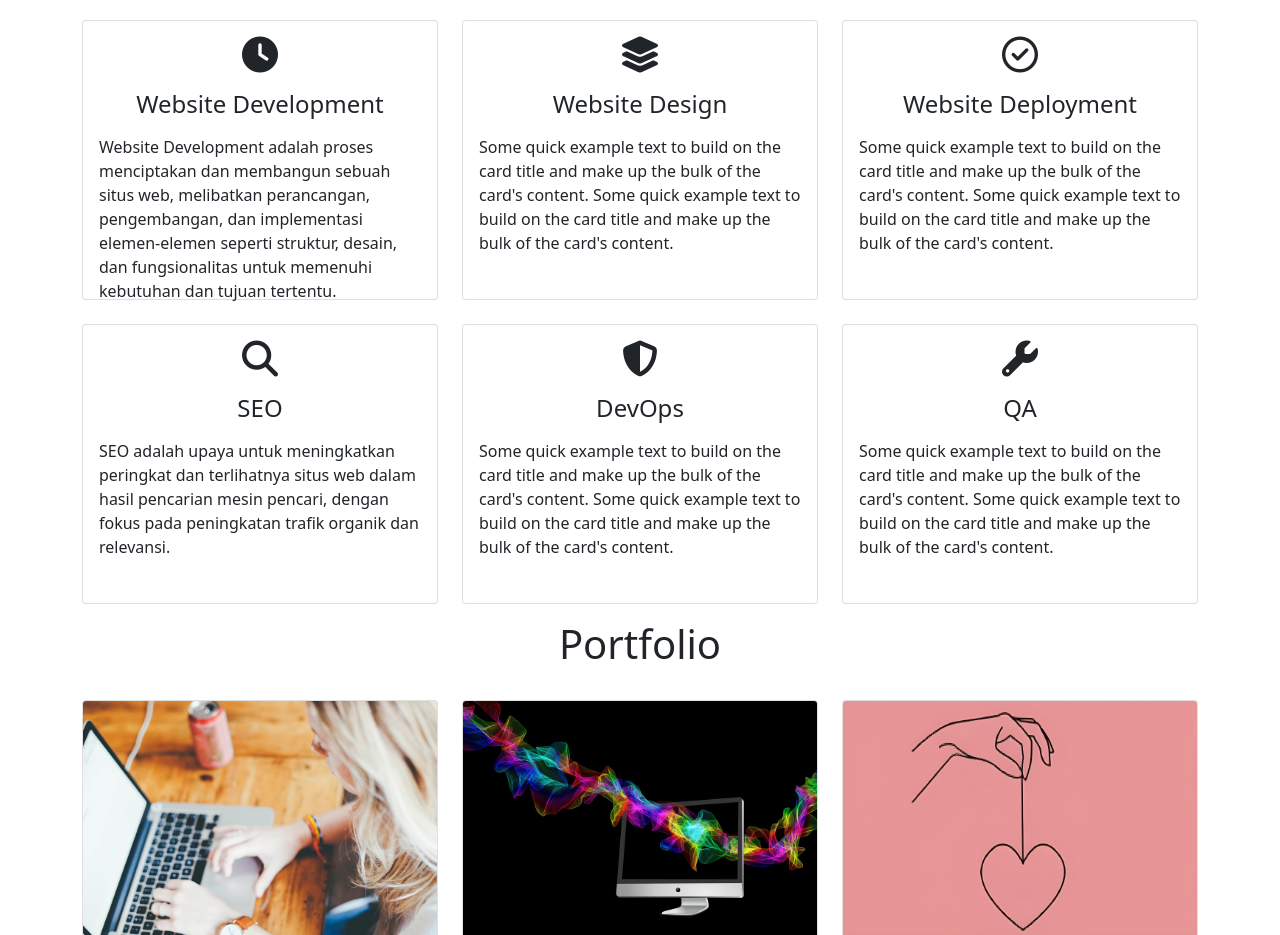
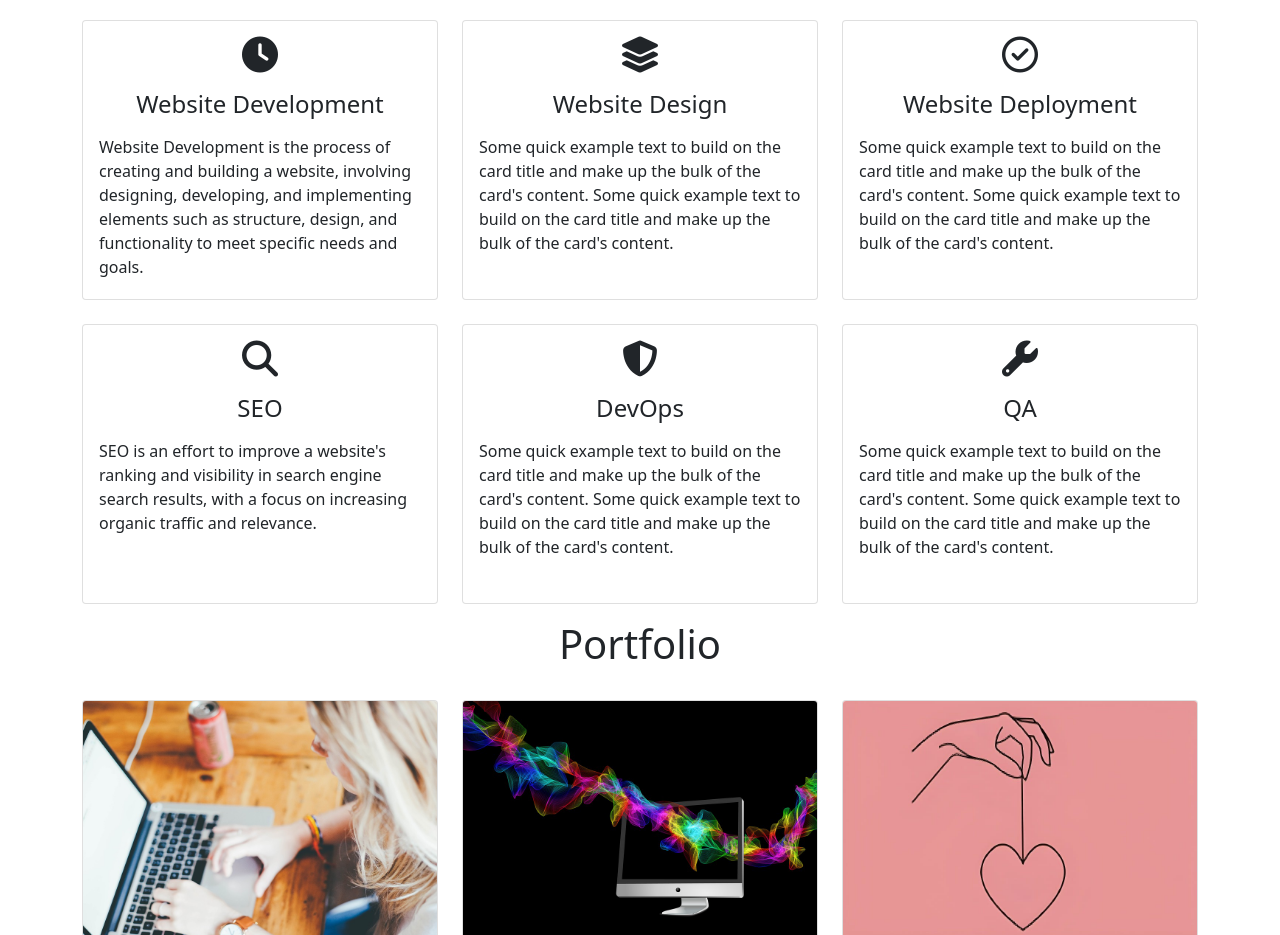
Before and after one commit to ItsMikey23/Portofolio, a plain HTML site: page index.html in a window 1280 px wide. Shown: the part 1380-2315 px from the top of the page. Drawn offline with nearby package versions, Linux system fonts and the light colour scheme.

Commit message:
Update index.html

```diff
--- a/index.html
+++ b/index.html
@@ -97,7 +97,8 @@
                         <div class="card-body">
                             <i class="fas servicesIcon fa-clock"></i>
                             <h4 class="card-title mt-3">Website Development</h4>
-                            <p class="card-text mt-3">Website Development adalah proses menciptakan dan membangun sebuah situs web, melibatkan perancangan, pengembangan, dan implementasi elemen-elemen seperti struktur, desain, dan fungsionalitas untuk memenuhi kebutuhan dan tujuan tertentu.
+                            <p class="card-text mt-3">Website Development is the process of creating and building a website, involving designing, developing, and implementing elements such as structure, design, and functionality to meet specific needs and goals.
+
                             </p>
                         </div>
                     </div>
@@ -133,7 +134,7 @@
                         <div class="card-body">
                             <i class='fas servicesIcon fa-search'></i>
                             <h4 class="card-title mt-3">SEO</h4>
-                            <p class="card-text mt-3">SEO adalah upaya untuk meningkatkan peringkat dan terlihatnya situs web dalam hasil pencarian mesin pencari, dengan fokus pada peningkatan trafik organik dan relevansi.
+                            <p class="card-text mt-3">SEO is an effort to improve a website's ranking and visibility in search engine search results, with a focus on increasing organic traffic and relevance.
                             </p>
                         </div>
                     </div>
```
